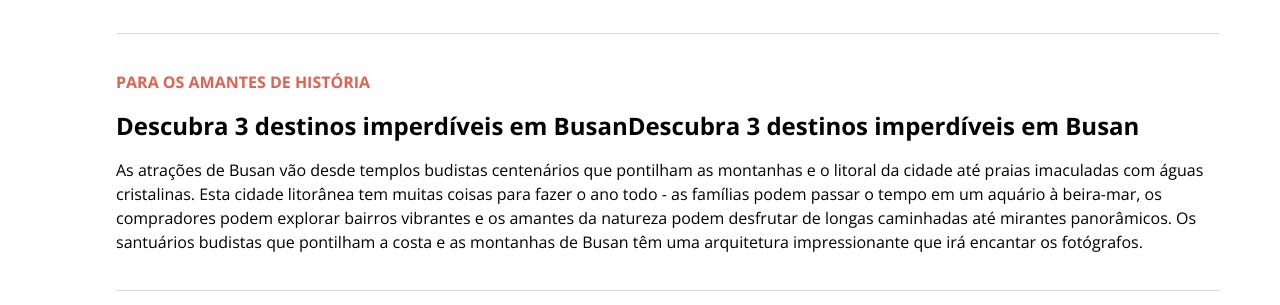
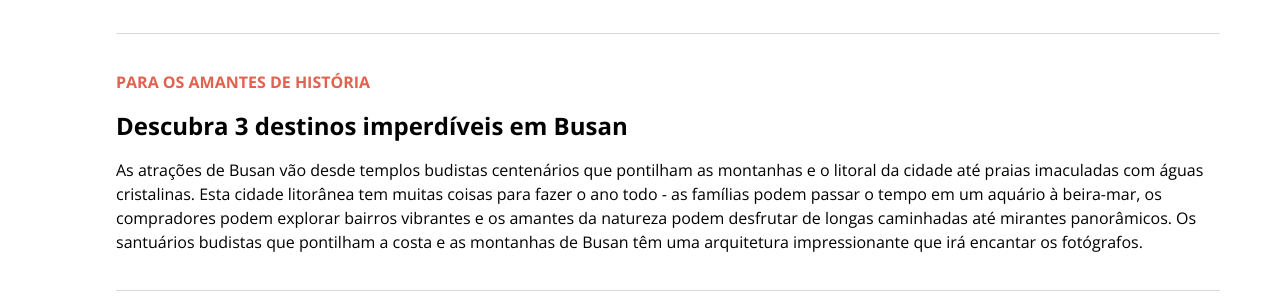
Before and after one commit to angelolavorato/Local_Turistico_FullStack, a plain HTML site: page index.html in a window 1280 px wide. Shown: the part 891-1196 px from the top of the page. Drawn offline with nearby package versions, Linux system fonts and the light colour scheme.

Commit message:
teclado do diiabo

```diff
--- a/index.html
+++ b/index.html
@@ -33,10 +33,7 @@
       <div class="divider"></div>
       <section id="content-list">
         <section id="headline">Para os amantes de história</section>
-        <h2>
-          Descubra 3 destinos imperdíveis em BusanDescubra 3 destinos
-          imperdíveis em Busan
-        </h2>
+        <h2>Descubra 3 destinos imperdíveis em Busan</h2>
         <p>
           As atrações de Busan vão desde templos budistas centenários que
           pontilham as montanhas e o litoral da cidade até praias imaculadas com
```
